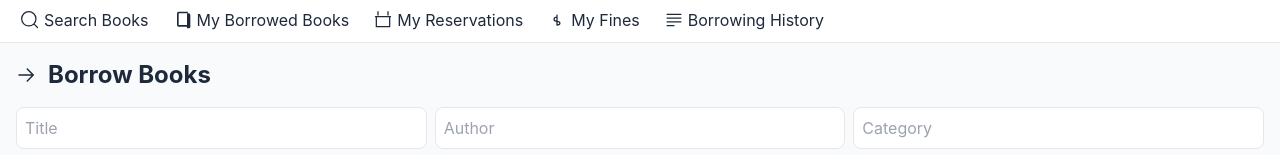
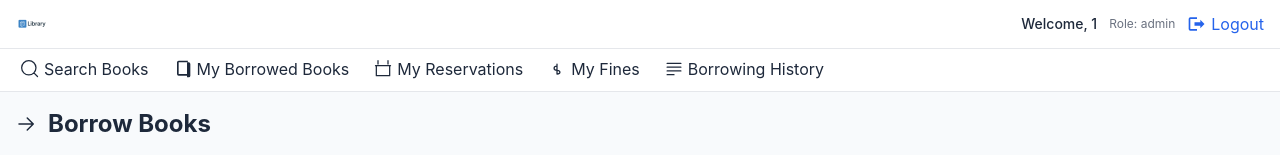
Before and after one commit to nizamkadirteach/library-management-system, a React (Vite) app in the folder lms-frontend/: page /borrow in a window 1280 px wide. Shown: the top 155 px of the page. Built offline with nearby package versions, Linux system fonts and the light colour scheme; no server answers; sample sign-in values are in the browser's storage.

Commit message:
feat(frontend): enhance member and admin pages

```diff
--- /dev/null
+++ b/lms-frontend/src/assets/icons/LogoutIcon.jsx
@@ -0,0 +1,13 @@
+export default function LogoutIcon({ className = "w-5 h-5" }) {
+  return (
+    <svg
+      xmlns="http://www.w3.org/2000/svg"
+      viewBox="0 0 24 24"
+      fill="currentColor"
+      className={className}
+    >
+      <path d="M16 17l5-5-5-5v3H9v4h7v3z" />
+      <path d="M4 4h8v2H4v12h8v2H4a2 2 0 01-2-2V6a2 2 0 012-2z" />
+    </svg>
+  );
+}
--- /dev/null
+++ b/lms-frontend/src/components/Header.jsx
@@ -0,0 +1,40 @@
+import { useNavigate } from 'react-router-dom'
+import Logo from './common/Logo'
+import LogoutIcon from '../assets/icons/LogoutIcon'
+import { getUsername, getUserRole, logout } from '../utils/auth'
+
+export default function Header() {
+  const navigate = useNavigate()
+  const username = getUsername()
+  const role = getUserRole()
+
+  const handleLogout = () => {
+    // ✅ Clear token and redirect on logout
+    logout()
+    navigate('/login')
+  }
+
+  return (
+    // 🧠 Top navigation bar shown after login
+    <header className="bg-white border-b flex items-center justify-between px-4 py-2">
+      {/* Logo navigates to dashboard */}
+      <Logo size="small" variant="navbar" />
+      <div className="flex items-center gap-3">
+        {/* 🧠 Displaying user role and name in top right */}
+        {username && (
+          <span className="text-sm font-medium" aria-label="Logged in user">
+            Welcome, {username}
+          </span>
+        )}
+        {role && <span className="text-xs text-gray-500">Role: {role}</span>}
+        {/* ✅ Added logout button to header */}
+        <button
+          onClick={handleLogout}
+          className="flex items-center gap-1 text-primary hover:underline"
+        >
+          <LogoutIcon className="w-5 h-5" /> Logout
+        </button>
+      </div>
+    </header>
+  )
+}
--- a/lms-frontend/src/layouts/DashboardLayout.jsx
+++ b/lms-frontend/src/layouts/DashboardLayout.jsx
@@ -1,11 +1,14 @@
 import { Outlet } from 'react-router-dom'
 import { getUserRole } from '../utils/auth'
 import TabNav from '../components/TabNav'
+import Header from '../components/Header'
 
 export default function DashboardLayout({ role }) {
   const userRole = (role || getUserRole() || '').toLowerCase()
   return (
     <div className="min-h-screen flex flex-col">
+      {/* ✅ New shared header with logo and logout */}
+      <Header />
       <TabNav role={userRole} />
       <main className="flex-1 p-4 bg-background">
         <Outlet />
--- a/lms-frontend/src/pages/AdminDashboard.jsx
+++ b/lms-frontend/src/pages/AdminDashboard.jsx
@@ -22,6 +22,12 @@ export default function AdminDashboard() {
     fetchData()
   }, [])
 
+  const isBlocked = (rec) => {
+    const overdue = new Date(rec.dueDate) < new Date()
+    const fine = parseFloat(rec.fine || 0)
+    return overdue || fine > 10
+  }
+
   return (
     <div className="space-y-4">
       <h1 className="text-2xl font-bold flex items-center gap-2">
@@ -34,10 +40,13 @@ export default function AdminDashboard() {
           {records.map((r) => (
             <Card
               key={r.recordId}
-              className="flex justify-between items-center"
+              className={`flex justify-between items-center ${isBlocked(r) ? 'border-red-300 ring-1 ring-red-300' : ''}`}
             >
               <span>
                 Member {r.memberId} &ndash; Book {r.bookId} (due {r.dueDate})
+                {isBlocked(r) && (
+                  <span className="text-red-600 text-xs ml-2">Blocked</span>
+                )}
               </span>
               <FineNotice amount={r.fine || 0} />
             </Card>
--- a/lms-frontend/src/pages/BorrowPage.jsx
+++ b/lms-frontend/src/pages/BorrowPage.jsx
@@ -10,18 +10,29 @@ export default function BorrowPage() {
   const [books, setBooks] = useState([])
   const [loading, setLoading] = useState(false)
   const [message, setMessage] = useState('')
+  const [activeCount, setActiveCount] = useState(0)
+  const [hasOverdue, setHasOverdue] = useState(false)
+  const [totalFine, setTotalFine] = useState(0)
+  const loadMember = useCallback(async () => {
+    try {
+      const { data } = await api.get('/members/me')
+      setMemberId(data.memberId)
+      // 🧠 Fetch current borrow status for restrictions
+      const recordsRes = await api.get('/borrow-records/my')
+      const records = recordsRes.data || []
+      const active = records.filter((r) => r.returnDate == null)
+      setActiveCount(active.length)
+      setHasOverdue(active.some((r) => new Date(r.dueDate) < new Date()))
+      const fineRes = await api.get(`/fines/${data.memberId}`)
+      setTotalFine(parseFloat(fineRes.data))
+    } catch (err) {
+      console.error(err)
+    }
+  }, [])
 
   useEffect(() => {
-    const loadMember = async () => {
-      try {
-        const { data } = await api.get('/members/me')
-        setMemberId(data.memberId)
-      } catch (err) {
-        console.error(err)
-      }
-    }
     loadMember()
-  }, [])
+  }, [loadMember])
 
   const fetchBooks = useCallback(async () => {
     setLoading(true)
@@ -46,6 +57,7 @@ export default function BorrowPage() {
       await api.post('/borrow-records/borrow', null, { params: { memberId, bookId } })
       setMessage('Borrowed successfully')
       fetchBooks()
+      loadMember()
     } catch (err) {
       console.error(err)
       setMessage('Failed to borrow')
@@ -58,17 +70,25 @@ export default function BorrowPage() {
       await api.post('/reservations', null, { params: { memberId, bookId } })
       setMessage('Reserved successfully')
       fetchBooks()
+      loadMember()
     } catch (err) {
       console.error(err)
       setMessage('Failed to reserve')
     }
   }
 
+  const canBorrow = activeCount < 3 && !hasOverdue && totalFine <= 10
+
   return (
     <div className="space-y-4">
       <h1 className="text-2xl font-bold flex items-center gap-2">
         <BorrowIcon className="w-6 h-6" /> Borrow Books
       </h1>
+      {!canBorrow && (
+        <div className="p-2 bg-red-100 text-red-700 rounded" role="alert">
+          You cannot borrow right now due to outstanding limits or fines.
+        </div>
+      )}
       <div className="grid gap-2 sm:grid-cols-3">
         <input
           type="text"
@@ -101,22 +121,31 @@ export default function BorrowPage() {
       <div className="grid gap-4 sm:grid-cols-2 md:grid-cols-3">
         {books.map((book) => (
           <BookCard key={book.bookId} book={book}>
-            {book.status === 'AVAILABLE' ? (
+            {book.status === 'AVAILABLE' && (
               <button
                 type="button"
                 onClick={() => handleBorrow(book.bookId)}
-                className="mt-2 bg-primary text-white px-3 py-1 rounded flex items-center gap-1"
+                disabled={!canBorrow}
+                className="mt-2 bg-primary text-white px-3 py-1 rounded flex items-center gap-1 disabled:opacity-50 disabled:cursor-not-allowed"
               >
                 <BorrowIcon className="w-4 h-4" /> Borrow
               </button>
-            ) : (
+            )}
+            {book.status === 'BORROWED' && (
               <button
                 type="button"
                 onClick={() => handleReserve(book.bookId)}
-                className="mt-2 bg-secondary text-white px-3 py-1 rounded flex items-center gap-1"
+                disabled={!canBorrow}
+                className="mt-2 bg-secondary text-white px-3 py-1 rounded flex items-center gap-1 disabled:opacity-50 disabled:cursor-not-allowed"
               >
                 <ReturnIcon className="w-4 h-4" /> Reserve
               </button>
+            )}
+            {!canBorrow && (
+              <p className="text-xs text-red-600 mt-1" role="alert">
+                {/* ⚠️ Disabled borrow button if fine exceeds threshold */}
+                Borrowing disabled due to account status
+              </p>
             )}
           </BookCard>
         ))}
--- a/lms-frontend/src/pages/SearchBooks.jsx
+++ b/lms-frontend/src/pages/SearchBooks.jsx
@@ -31,6 +31,7 @@ export default function SearchBooks() {
       <div className="grid gap-2 sm:grid-cols-3">
         <input
           type="text"
+          aria-label="Filter by title"
           placeholder="Title"
           value={query.title}
           onChange={(e) => setQuery({ ...query, title: e.target.value })}
@@ -38,6 +39,7 @@ export default function SearchBooks() {
         />
         <input
           type="text"
+          aria-label="Filter by author"
           placeholder="Author"
           value={query.author}
           onChange={(e) => setQuery({ ...query, author: e.target.value })}
@@ -45,6 +47,7 @@ export default function SearchBooks() {
         />
         <input
           type="text"
+          aria-label="Filter by category"
           placeholder="Category"
           value={query.category}
           onChange={(e) => setQuery({ ...query, category: e.target.value })}
@@ -53,6 +56,10 @@ export default function SearchBooks() {
       </div>
       {loading && <div>Loading...</div>}
       <div className="grid gap-4 sm:grid-cols-2 md:grid-cols-3">
+        {/* ✅ Show message when no books match search */}
+        {!loading && books.length === 0 && (
+          <div className="text-gray-500 col-span-full">No books found</div>
+        )}
         {books.map((book) => (
           <BookCard key={book.bookId} book={book} />
         ))}
```
